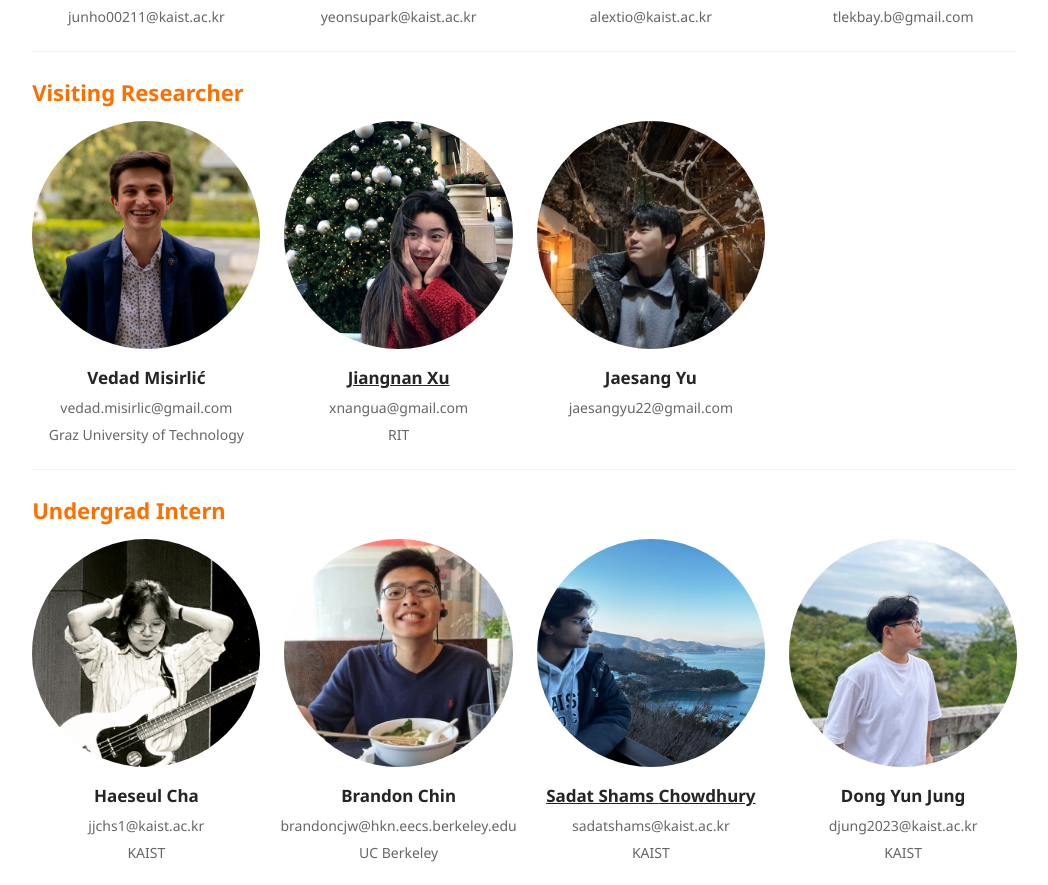
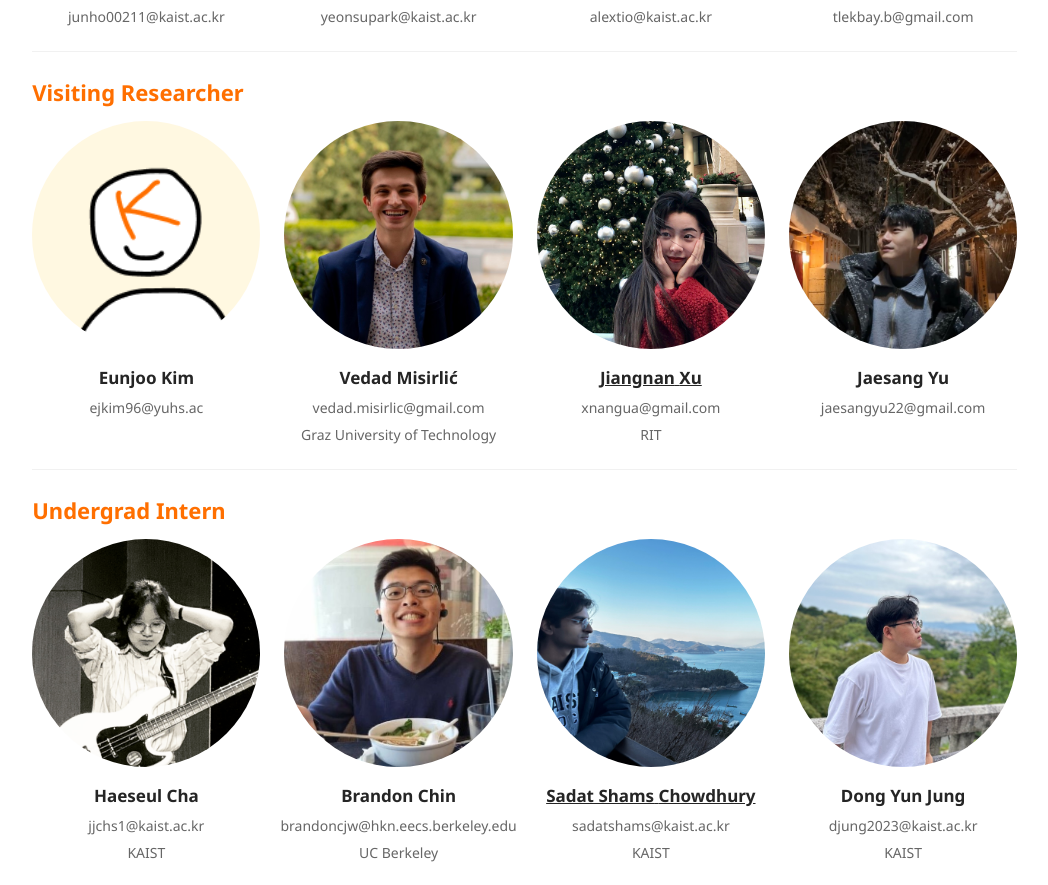
Before and after one commit to uhcsed/uhcsed.github.io, a Next.js app: page /people in a window 1280 px wide. Shown: the part 2647-3532 px from the top of the page, without its empty margins (49-1097 px from the left). Built offline with nearby package versions, Linux system fonts and the light colour scheme.

Commit message:
added Dr.Eunjoo Kim (#51)

```diff
--- a/src/data/members.ts
+++ b/src/data/members.ts
@@ -38,6 +38,15 @@ export class Member {
 }
 
 export const MEMBERS: Record<string, Member> = {
+  eunjooKim : {
+    firstName: 'Eunjoo',
+    lastName: 'Kim',
+    email: 'ejkim96@yuhs.ac',
+    kixlabPosition: 'Visiting Researcher',
+    img: 'default.png',
+    startYear: 2024,
+    startSeason: 'Fall',
+  },
   juhokim: {
     firstName: 'Juho',
     lastName: 'Kim',
```
